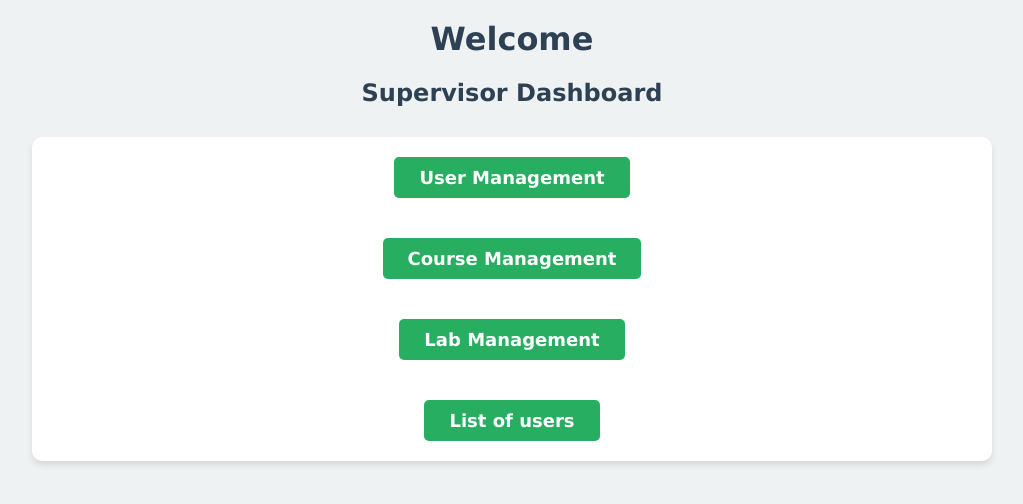
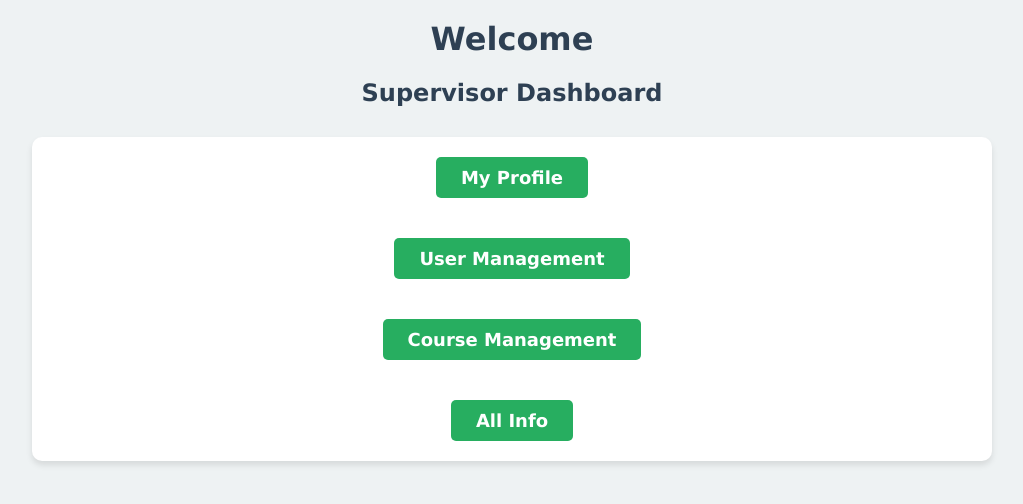
Before and after one commit to k-sato-uwm/Low-Level-Designers-Official, a Django app: template templates/SupervisorDash.html in a window 1280 px wide. Shown: the top 504 px of the page, without its empty margins (128-1151 px from the left). Run offline with Django 5.2, Linux system fonts and the light colour scheme; the template is opened without the code that fills it, so the values that code supplies are empty.

Commit message:
ta,supervisor, instructor dash update

```diff
--- a/templates/InstDash.html
+++ b/templates/InstDash.html
@@ -87,13 +87,10 @@
     <h2>Instructor Dashboard</h2>
     <table>
     <tr>
-        <td><a href="/dashboard">Profile</a></td>
+        <td><a href="/profile/">My Profile</a></td>
     </tr>
     <tr>
         <td><a href="/dashboard">Notifications</a></td>
-    </tr>
-    <tr>
-        <td><a href="/dashboard">TA Assignment</a></td>
     </tr>
     <tr>
         <td><a href="/userall/">List of users</a></td>
--- a/templates/SupervisorDash.html
+++ b/templates/SupervisorDash.html
@@ -87,16 +87,16 @@
     <h2>Supervisor Dashboard</h2>
     <table>
     <tr>
+        <td><a href="/profile/">My Profile</a></td>
+    </tr>
+    <tr>
         <td><a href="/usermanagement/">User Management</a></td>
     </tr>
     <tr>
         <td><a href="/courses/">Course Management</a></td>
     </tr>
     <tr>
-        <td><a href="/dashboard/">Lab Management</a></td>
-    </tr>
-    <tr>
-        <td><a href="/userall/">List of users</a></td>
+        <td><a href="/userall/">All Info</a></td>
     </tr>
     </table>
 </body>
--- a/templates/TADash.html
+++ b/templates/TADash.html
@@ -87,13 +87,10 @@
     <h2>TA Dashboard</h2>
     <table>
     <tr>
-        <td><a href="/dashboard/">Profile</a></td>
+        <td><a href="/profile/">My Profile</a></td>
     </tr>
     <tr>
         <td><a href="/dashboard/">Notifications</a></td>
-    </tr>
-    <tr>
-        <td><a href="/dashboard/">TA Assignments</a></td>
     </tr>
     <tr>
         <td><a href="/userall/">List of users</a></td>
```
